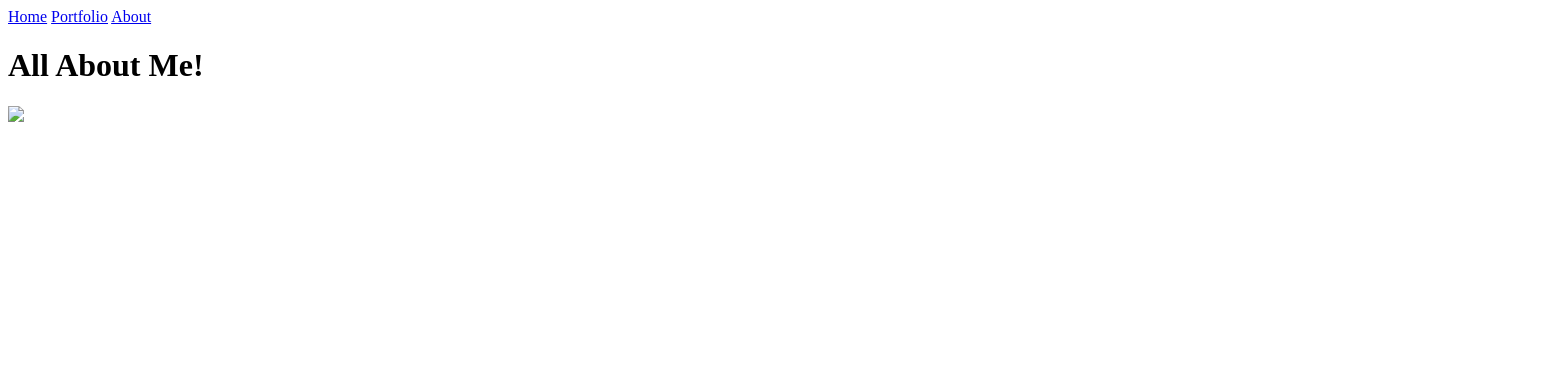
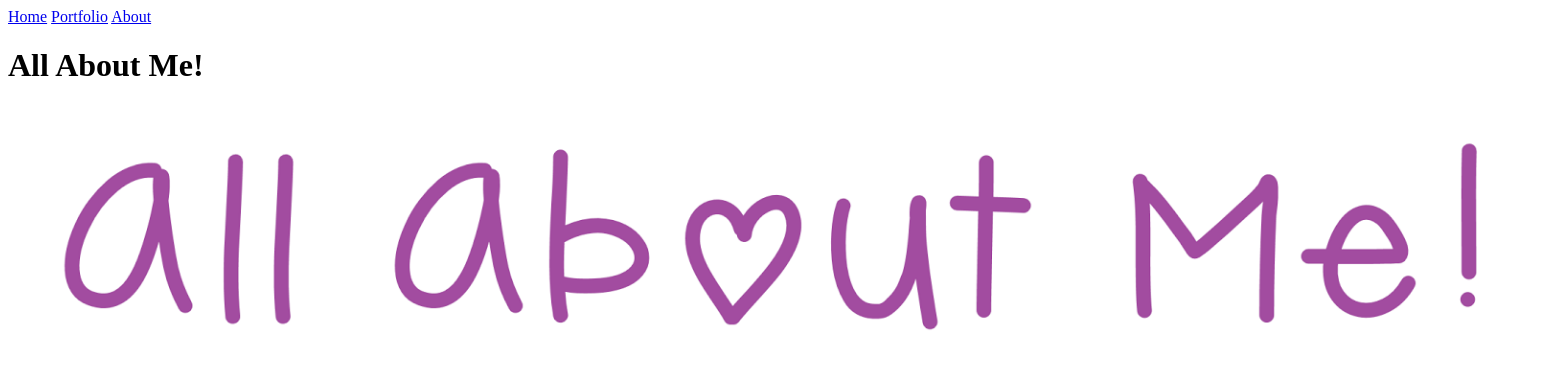
Before and after one commit to leslyarline/leslyarline.github.io, a plain HTML site: page my_website/about.html in a window 1280 px wide. Shown: the whole page, 1541 px wide, since content can reach past the window. Drawn offline with Linux system fonts and the light colour scheme.

Commit message:
initial commit

```diff
--- a/my_website/about.html
+++ b/my_website/about.html
@@ -9,6 +9,6 @@
     <a href="portfolio.html">Portfolio</a>
     <a href="about.html">About</a>
     <h1>All About Me!</h1>
-    <img src="images/" height="250">
+    <img src="images/All About Me.png" height="250">
   </body>
 </html>
```
Also changed, not shown: my_website/images/All About Me.png (added).
